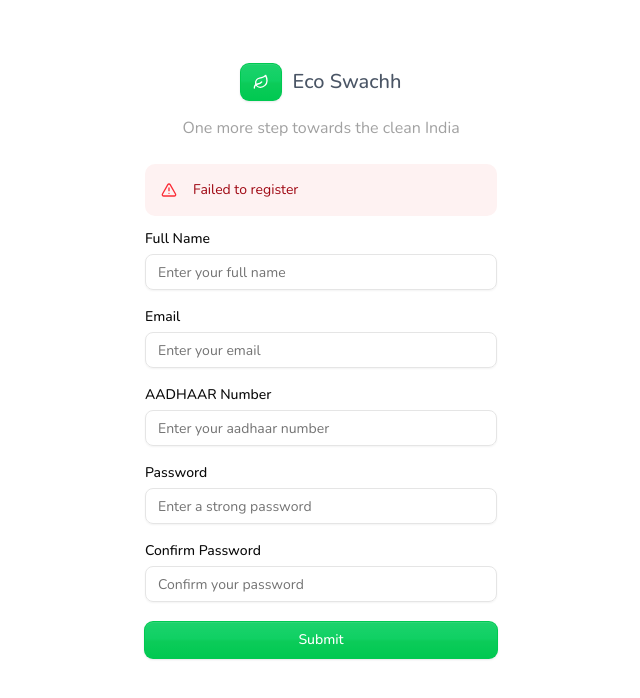
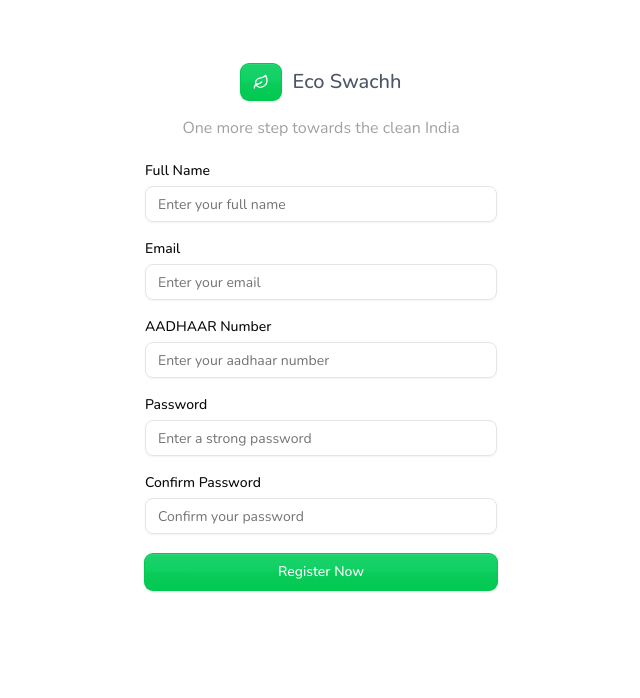
Before and after one commit to nilavtalukdar06/smart-waste-management, a Next.js app: page /register in a window 1280 px wide. Shown: the top 698 px of the page, without its empty margins (319-959 px from the left). Built offline with nearby package versions, Linux system fonts and the light colour scheme.

Commit message:
completed registration form

```diff
--- a/src/app/(auth)/register/page.tsx
+++ b/src/app/(auth)/register/page.tsx
@@ -3,6 +3,7 @@ import { z } from "zod";
 import { zodResolver } from "@hookform/resolvers/zod";
 import { useForm } from "react-hook-form";
 import { Button } from "@/components/ui/button";
+import { useMutation } from "@tanstack/react-query";
 import {
   Form,
   FormControl,
@@ -14,6 +15,10 @@ import {
 import { Input } from "@/components/ui/input";
 import Error from "@/components/shared/error";
 import axios from "axios";
+import { useRouter } from "next/navigation";
+import { useState } from "react";
+import toast from "react-hot-toast";
+import { Loader } from "lucide-react";
 
 const formSchema = z
   .object({
@@ -31,6 +36,8 @@ const formSchema = z
   });
 
 export default function RegisterPage() {
+  const router = useRouter();
+  const [error, setError] = useState<string>("");
   const form = useForm<z.infer<typeof formSchema>>({
     resolver: zodResolver(formSchema),
     defaultValues: {
@@ -41,20 +48,36 @@ export default function RegisterPage() {
     },
   });
 
-  const onSubmit = async (values: z.infer<typeof formSchema>) => {
-    try {
+  const mutation = useMutation({
+    mutationFn: async (values: z.infer<typeof formSchema>) => {
       const response = await axios.post("/api/auth/register", values);
       console.log(response.data.message);
-    } catch (error) {
-      console.error(error);
-    }
+    },
+    onSuccess: () => {
+      form.reset();
+      router.push("/login");
+    },
+    onError: (error) => {
+      if (axios.isAxiosError(error)) {
+        if (error.response?.status === 409) {
+          toast.error("You have already registered");
+          router.push("/");
+        }
+      } else {
+        setError("Failed to register, please try again later");
+      }
+    },
+  });
+
+  const onSubmit = (values: z.infer<typeof formSchema>) => {
+    mutation.mutate(values);
   };
 
   return (
     <section className="my-6 w-full">
       <Form {...form}>
         <form onSubmit={form.handleSubmit(onSubmit)} className="space-y-5">
-          <Error error="Failed to register" />
+          {error && <Error error={error} />}
           <FormField
             control={form.control}
             name="name"
@@ -99,7 +122,7 @@ export default function RegisterPage() {
                   <Input
                     placeholder="Enter your aadhaar number"
                     {...field}
-                    type="password"
+                    type="text"
                   />
                 </FormControl>
                 <FormMessage />
@@ -140,8 +163,17 @@ export default function RegisterPage() {
               </FormItem>
             )}
           />
-          <Button type="submit" className="w-full" variant="secondary">
-            Submit
+          <Button
+            type="submit"
+            className="w-full"
+            variant="secondary"
+            disabled={mutation.isPending}
+          >
+            {mutation.isPending ? (
+              <Loader className="animate-spin" color="white" />
+            ) : (
+              "Register Now"
+            )}
           </Button>
         </form>
       </Form>
```
